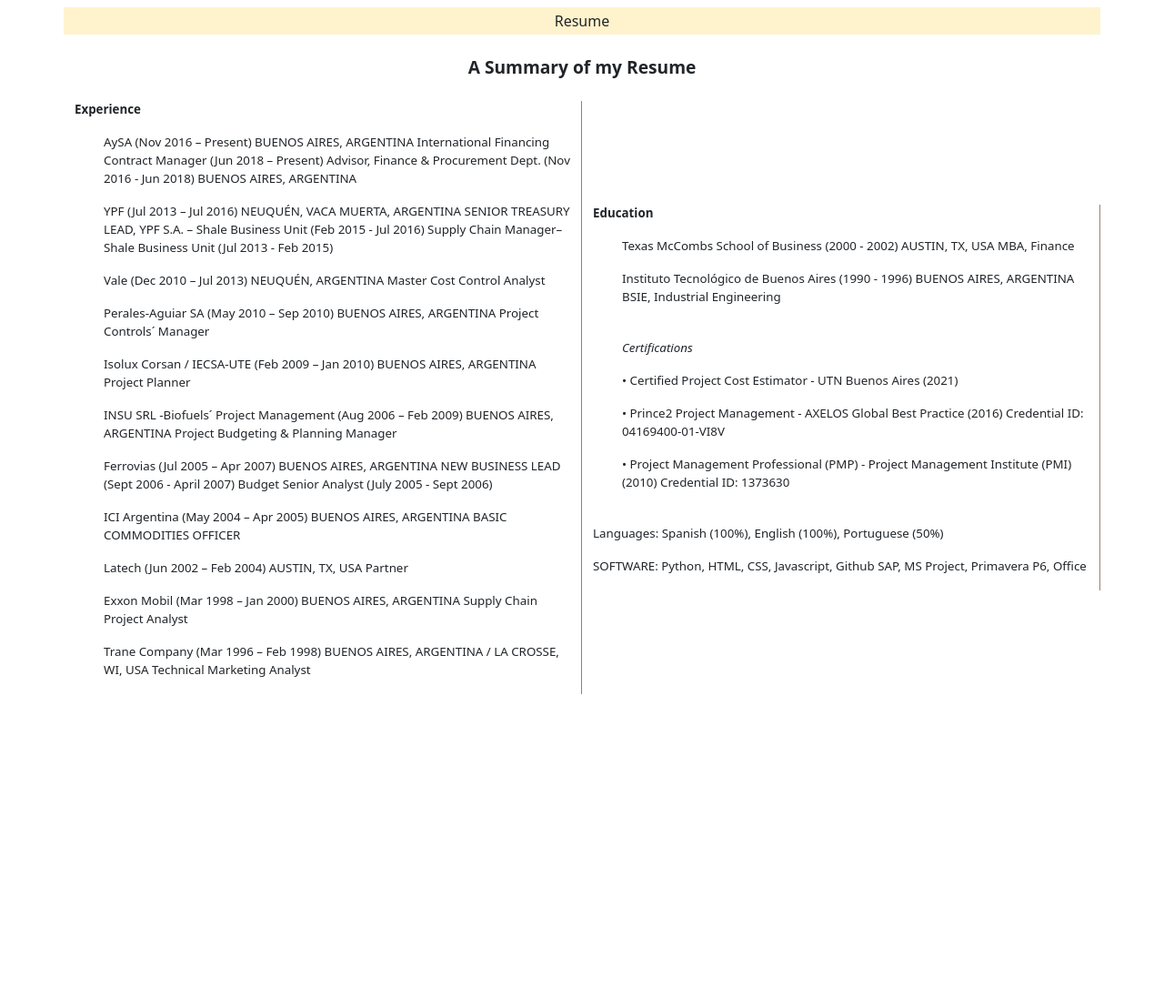
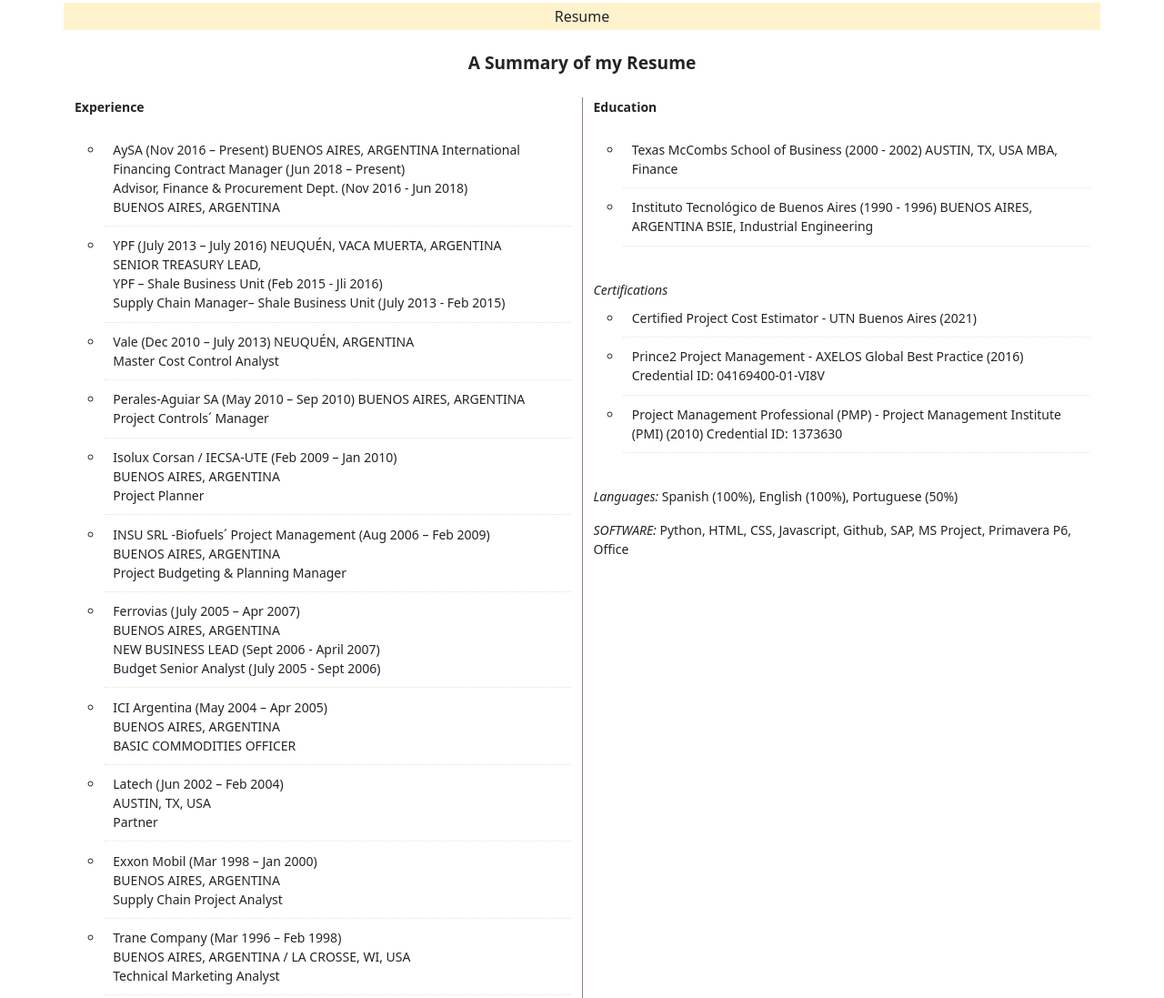
Before and after one commit to JuanCarlosGays/Bootstrap, a plain HTML site: page index.html in a window 1280 px wide. Shown: the part 1264-2361 px from the top of the page at 91% size. Before the commit the page ends 2027 px from the top, so only its background shows below. Drawn offline with nearby package versions, Linux system fonts and the light colour scheme.

Commit message:
ultima version
version preliminar

```diff
--- a/CSS/style.css
+++ b/CSS/style.css
@@ -29,7 +29,7 @@
     padding: 0%;
 }
 
-.seccion1{
+.seccion1,.seccion6{
     background-color:var(--color5);
     padding-inline: 10%;
     padding-block: 10%;
@@ -60,6 +60,7 @@
 
 .tarjeta{
     font-size: small;
+    list-style-type: none;
 
 
 }
@@ -83,7 +84,41 @@
     padding-right:12%;
 }
 
+.logoGrande{
+    height:auto;
+    width: 15px;
+    padding-left:5%;
+    padding-right:5%;
+}
+
 .resume{
+    align-items:baseline;
+
+}
+.experiencia{
     border-right: 1px solid var(--color4);
-    font-size:smaller;
 }
+
+
+.cv{
+    border-bottom: 1px dotted var(--color2) ;
+    padding: 2%;
+    list-style-type:circle;
+}
+
+ul{
+    flex:auto;
+    align-self: flex-start;
+}
+
+.blanquito{
+    font-size: large;
+    font-weight:600;
+    color: white;
+}
+
+.seccion7{
+    background-color: black;
+    font-weight: 400;
+    color:white;
+}
--- a/index.html
+++ b/index.html
@@ -11,12 +11,12 @@
 <header class="container tope">
     <div class="row">
         <h1 class="col-4 tarjeta-nombre">Juan Carlos Gays</h1>
-        <ul class="col tarjeta">Home</ul>
-        <ul class="col tarjeta">About</ul>
-        <ul class="col tarjeta">Skills</ul>
-        <ul class="col tarjeta">Resume</ul>
-        <ul class="col tarjeta">Projects</ul>
-        <ul class="col tarjeta">Contact</ul>
+        <li class="col tarjeta">Home</li>
+        <li class="col tarjeta">About</li>
+        <li class="col tarjeta">Skills</li>
+        <li class="col tarjeta">Resume</li>
+        <li class="col tarjeta">Projects</li>
+        <li class="col tarjeta">Contact</li>
         <img class="col loguito" src="imagenes/linkedin.png" alt="linkedin">
         <img class="col loguito" src="imagenes/github.png" alt="github">
     </div>
@@ -49,14 +49,14 @@
             <br>
             <div>Multicultural professional with business academic training & and prior experience in Supply Chain and Project Management, able to apply teamwork and leadership abilities combined with multilingual communication skills.</div>
             <br>
-            <div class="row small"><i><b>Specialties:</b> Mining, Energy, Shale, Biofuels, renewables, Project Management, Project Cost Control, Finance, Capex Budgeting, Project Planning, Supply Chain Process improvement, multilingual, Spanish, Portuguese, English, water, sewage, Python, Business Analysis, Financial Planning, Administration, Full Stack Development, Javascript, CSS, HTML, Bootstrap</i></div>
+            <div class="row small"><i><b>Specialties:</b> Mining, Energy, Shale, Biofuels, renewables, Project Management, Project Cost Control, Finance, Capex Budgeting, Project Planning, Supply Chain Process improvement, mlitilingual, Spanish, Portuguese, English, water, sewage, Python, Business Analysis, Financial Planning, Administration, Flil Stack Development, Javascript, CSS, HTML, Bootstrap</i></div>
         </section>
         <br>
         <section class="seccion3">
             <div class="text-center lg"><b>My programming skills are</b></div>
             <br>
             <div class="container">
-                <div class="row ">
+                <div class="row">
                     <img class="col logoMedio" src="./imagenes/bootstrap.jpg" alt="bootstrap">
                     <img class="col logoMedio" src="./imagenes/css.png" alt="css">
                     <img class="col logoMedio" src="./imagenes/github.png" alt="Github">
@@ -85,108 +85,132 @@
             <span class="row  boutMe mark">Resume</span>
             <div class="row knowMore">A Summary of my Resume</div>
 
-            <div class="row">
-                <div class="col resume">
+            <div class="row resume small">
+                <div class="col experiencia">
                     <p><b>Experience</b></p>
-                    <ul>AySA									(Nov 2016 – Present)
+                    <ul>
+                        <li class="cv">AySA									(Nov 2016 – Present)
                         BUENOS AIRES, ARGENTINA
                         International Financing Contract Manager 					(Jun 2018 – Present)
+                        <br>
+                        Advisor, Finance & Procurement Dept. 					(Nov 2016 - Jun 2018)<br>
+                        BUENOS AIRES, ARGENTINA
+                        </li>
+                        <li class="cv">YPF 									(July 2013 – July 2016)
+                        NEUQUÉN, VACA MUERTA, ARGENTINA<br>
+                        SENIOR TREASURY LEAD,<br> YPF – Shale Business Unit			(Feb 2015 - Jli 2016) <br>
 
-                    Advisor, Finance & Procurement Dept. 					(Nov 2016 - Jun 2018)
-                    BUENOS AIRES, ARGENTINA
-                </ul>
-                <ul>YPF 									(Jul 2013 – Jul 2016)
-                    NEUQUÉN, VACA MUERTA, ARGENTINA
-                    SENIOR TREASURY LEAD, YPF S.A. – Shale Business Unit			(Feb 2015 - Jul 2016)
-
-                    Supply Chain Manager– Shale Business Unit					(Jul 2013 - Feb 2015)
-                    </ul>
-                    <ul>Vale 									(Dec 2010 – Jul 2013)
-                    NEUQUÉN, ARGENTINA
+                        Supply Chain Manager– Shale Business Unit					(July 2013 - Feb 2015)
+                        </li>
+                        <li class="cv">Vale 									(Dec 2010 – July 2013)
+                        NEUQUÉN, ARGENTINA<br>
                         Master Cost Control Analyst
-                    </ul>
-                    <ul>   Perales-Aguiar SA 							(May 2010 – Sep 2010)
-                    BUENOS AIRES, ARGENTINA
+                        </li>
+                        <li class="cv">   Perales-Aguiar SA 							(May 2010 – Sep 2010)
+                        BUENOS AIRES, ARGENTINA<br>
                         Project Controls´ Manager
-                    </ul>
-                    <ul>    Isolux Corsan / IECSA-UTE					(Feb 2009 – Jan 2010)
-                    BUENOS AIRES, ARGENTINA
+                        </li>
+                        <li class="cv">    Isolux Corsan / IECSA-UTE					(Feb 2009 – Jan 2010)<br>
+                        BUENOS AIRES, ARGENTINA<br>
                         Project Planner
-                    </ul>
-                    <ul>    INSU SRL -Biofuels´ Project Management			(Aug 2006 – Feb 2009)
-                    BUENOS AIRES, ARGENTINA
+                        </li>
+                        <li class="cv">    INSU SRL -Biofuels´ Project Management			(Aug 2006 – Feb 2009)<br>
+                        BUENOS AIRES, ARGENTINA<br>
                         Project Budgeting & Planning Manager
-                    </ul>
-                    <ul>
-                    Ferrovias								(Jul 2005 – Apr 2007)
-                    BUENOS AIRES, ARGENTINA
-                    NEW BUSINESS LEAD							(Sept 2006 - April 2007)
+                        </li>
+                        <li class="cv">
+                        Ferrovias								(July 2005 – Apr 2007)<br>
+                        BUENOS AIRES, ARGENTINA<br>
+                        NEW BUSINESS LEAD							(Sept 2006 - April 2007)<br>
 
                         Budget Senior Analyst							(July 2005 - Sept 2006)
-                    </ul>
-                    <ul>
-                    ICI Argentina							(May 2004 – Apr 2005)
-                    BUENOS AIRES, ARGENTINA
+                        </li>
+                        <li class="cv">
+                        ICI Argentina							(May 2004 – Apr 2005)<br>
+                        BUENOS AIRES, ARGENTINA<br>
                         BASIC COMMODITIES OFFICER
-                    </ul>
-                    <ul>     Latech								(Jun 2002 – Feb 2004)
-                    AUSTIN, TX, USA
+                        </li>
+                        <li class="cv">     Latech								(Jun 2002 – Feb 2004)<br>
+                        AUSTIN, TX, USA<br>
                         Partner
-                    </ul>
-                    <ul>   Exxon Mobil								(Mar 1998 – Jan 2000)
-                    BUENOS AIRES, ARGENTINA
+                        </li>
+                        <li class="cv">   Exxon Mobil								(Mar 1998 – Jan 2000)<br>
+                        BUENOS AIRES, ARGENTINA<br>
                         Supply Chain Project Analyst
-                    </ul>
-                    <ul>
-                    Trane Company							(Mar 1996 – Feb 1998)
-                    BUENOS AIRES, ARGENTINA / LA CROSSE, WI, USA
+                        </li>
+                        <li class="cv">
+                        Trane Company							(Mar 1996 – Feb 1998)<br>
+                        BUENOS AIRES, ARGENTINA / LA CROSSE, WI, USA<br>
                         Technical Marketing Analyst
+                        </li>
                     </ul>
                 </div>
-                <div class="col resume">
+                <div class="col">
                     <p><b>Education</b>
-                        <ul>Texas McCombs School of Business					(2000 - 2002)
-                        AUSTIN, TX, USA
-                        MBA, Finance </ul>
-                        <ul>Instituto Tecnológico de Buenos Aires					(1990 - 1996)
+                    <ul>
+                        <li class="cv">Texas McCombs School of Business					(2000 - 2002)
+                        AUSTIN, TX, USA              MBA, Finance
+                        </li>
+                        <li class="cv">Instituto Tecnológico de Buenos Aires					(1990 - 1996)
                         BUENOS AIRES, ARGENTINA
-                        BSIE, Industrial Engineering</ul>
+                        BSIE, Industrial Engineering</li>
+                    </ul>
                     <br>
-                        <ul><i>Certifications</i></ul>
-                        <ul>•	Certified Project Cost Estimator - UTN Buenos Aires 					(2021)</ul>
-                        <ul>•	Prince2 Project Management - AXELOS Global Best Practice 				(2016)
-                        Credential ID: 04169400-01-VI8V</ul>
-                        <ul>•	Project Management Professional (PMP) - Project Management Institute (PMI)		(2010)
-                        Credential ID: 1373630</ul>
+                    <i>Certifications</i>
+                    <ul>
+                        <li class="cv">Certified Project Cost Estimator - UTN Buenos Aires 					(2021)</li>
+                        <li class="cv">Prince2 Project Management - AXELOS Global Best Practice 				(2016)
+                        Credential ID: 04169400-01-VI8V</li>
+                        <li class="cv">Project Management Professional (PMP) - Project Management Institute (PMI)		(2010)
+                            Credential ID: 1373630
+                        </li>
+                    </ul>
                     <br>
-                        <p>Languages: Spanish (100%), English (100%), Portuguese (50%)</p>
-                        <p>SOFTWARE: Python, HTML, CSS, Javascript, Github SAP, MS Project, Primavera P6, Office</p>
+                    <p><i>Languages:</i> Spanish (100%), English (100%), Portuguese (50%)</p>
+                    <p><i>SOFTWARE:</i> Python, HTML, CSS, Javascript, Github, SAP, MS Project, Primavera P6, Office</p>
                     </p>
+                </div>
+            </div>
 
+        </section>
+        <section class="seccion5 container">
+            <br>
+            <span class="row  boutMe mark">Projects</span>
+            <div class="row knowMore">Some of my most recent projects</div>
+            <div class="row">
+                <img class="col logoGrande" src="./imagenes/plantilla-ms-project.jpg" alt="gantt">
 
+                <img class="col logoGrande" src="./imagenes/plantilla-ms-project.jpg" alt="gantt">
 
+                <img class="col logoGrande" src="./imagenes/plantilla-ms-project.jpg" alt="gantt">
 
-
+            </div>
+            <br>
+        </section>
+        <section class="seccion6 container">
+            <div class="row">
+                <div class="col">
+                    <p class="blanquito">Let´s get in touch</p>
+                    <p>I enjoy discussing new projects and design challenges. Please shareas much info as possible so  I can get the most out of our first catch-up
+                    </p>
+                </div>
+                <div class="col">
+                    <p class="blanquito">Do you want so send me an email?</p>
+                    <p>What is your name?</p>
+                    <p>Your Email Address:</p>
+                    <p>How can I help you?</p>
+                    <button class="col miTrabajo">Send-></button>
 
                 </div>
             </div>
-
-
-
+        </section>
+        <section class="seccion7 container">
+            <div class="row text-center">
+                <p class="col">Copyright (c) 2023 JCG. All Rights Reserved</p>
+                <p class="col">Designed by JCG</p>
             </div>
         </section>
-        <section class="seccion5">
 
-        </section>
-        <section class="seccion6">
-
-        </section>
-        <section class="seccion7">
-
-        </section>
-        <section class="seccion8">
-
-        </section>
     </main>
 
     <script src="https://cdn.jsdelivr.net/npm/bootstrap@5.3.0-alpha1/dist/js/bootstrap.bundle.min.js" integrity="sha384-w76AqPfDkMBDXo30jS1Sgez6pr3x5MlQ1ZAGC+nuZB+EYdgRZgiwxhTBTkF7CXvN" crossorigin="anonymous"></script>
```
Also changed, not shown: imagenes/plantilla-ms-project.jpg (added). Lines whose indentation alone changed are shown as unchanged.
